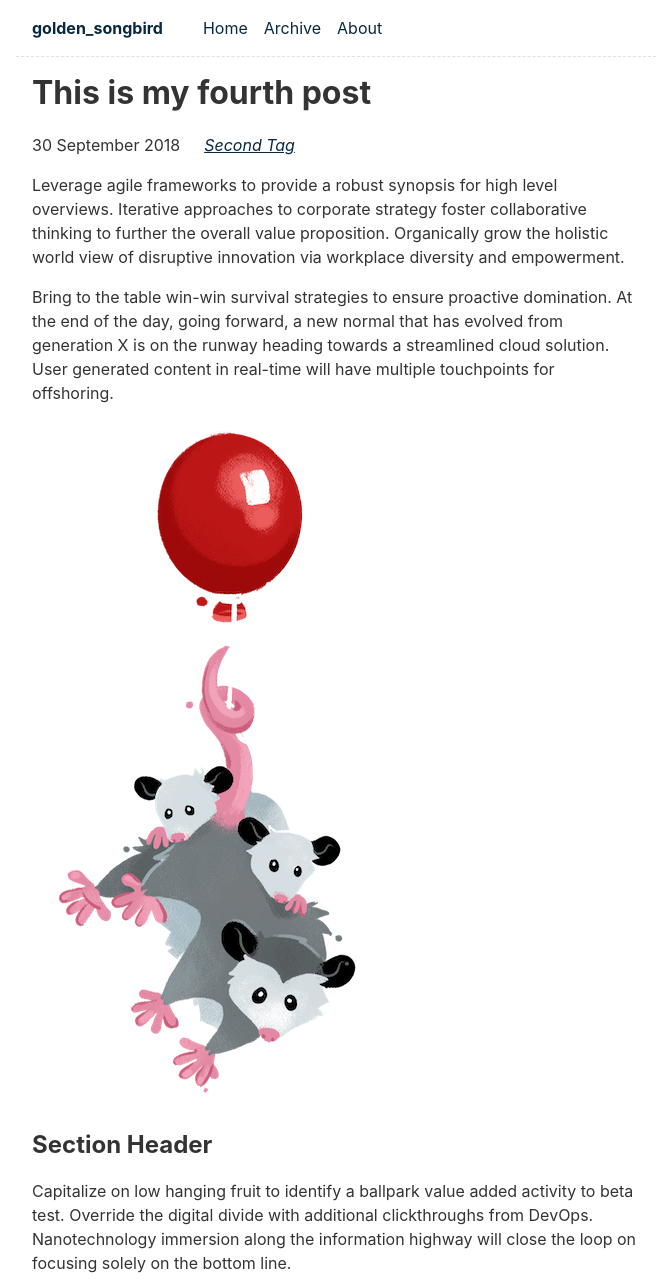
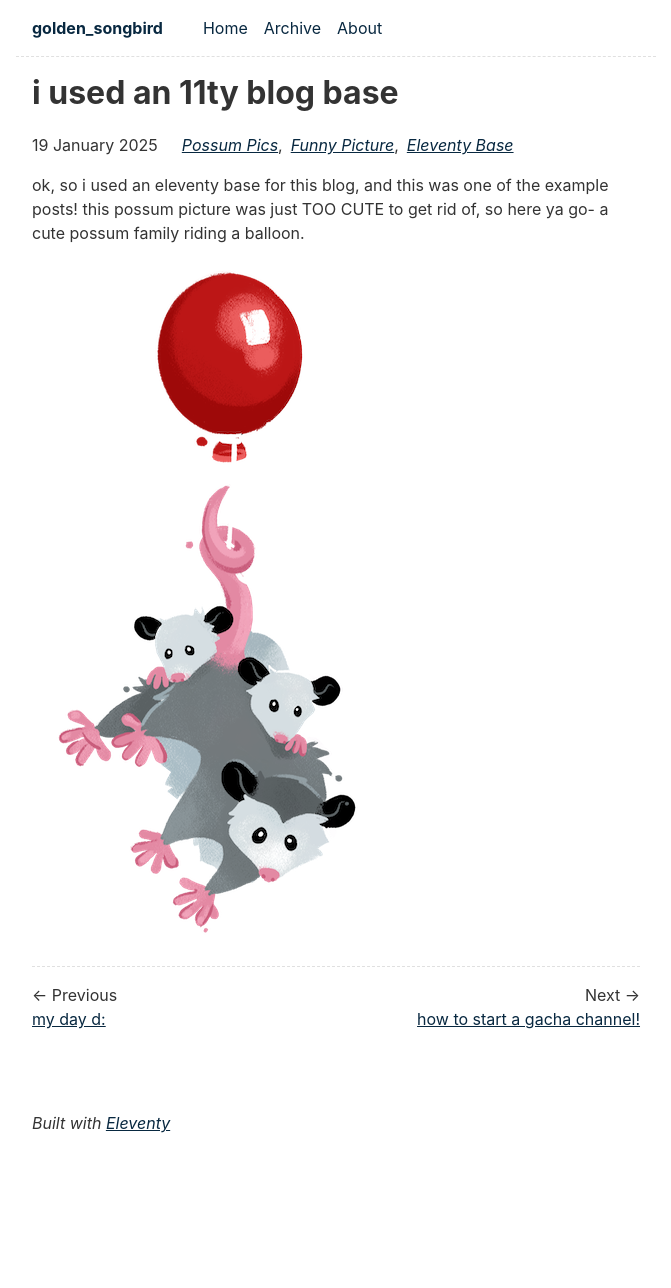
Before and after one commit to leonoratrius/golden_songbird.blog, an Eleventy site: page content/blog/fourthpost/fourthpost.md in a window 1280 px wide. Shown: the top 1288 px of the page, without its empty margins (304-975 px from the left). After the commit the page ends 1151 px from the top, so only its background shows below. Built offline with nearby package versions, Linux system fonts and the light colour scheme; Eleventy itself is replaced by a stand-in of ours; files that its build step writes are made by us from their sources; what @zachleat/heading-anchors, zod-validation-error would draw is missing.

Commit message:
updtae fourth post

```diff
--- a/content/blog/fourthpost/fourthpost.md
+++ b/content/blog/fourthpost/fourthpost.md
@@ -1,15 +1,9 @@
 ---
-title: This is my fourth post
-description: This is a post on My Blog about touchpoints and circling wagons.
-date: 2018-09-30
-tags: second tag
+title: i used an 11ty blog base
+description: i used an 11ty blog base, and this image was on a post template.
+date: 2025-01-19
+tags: ["possum pics", "funny picture", "eleventy base"]
 ---
-Leverage agile frameworks to provide a robust synopsis for high level overviews. Iterative approaches to corporate strategy foster collaborative thinking to further the overall value proposition. Organically grow the holistic world view of disruptive innovation via workplace diversity and empowerment.
-
-Bring to the table win-win survival strategies to ensure proactive domination. At the end of the day, going forward, a new normal that has evolved from generation X is on the runway heading towards a streamlined cloud solution. User generated content in real-time will have multiple touchpoints for offshoring.
+ok, so i used an eleventy base for this blog, and this was one of the example posts! this possum picture was just TOO CUTE to get rid of, so here ya go- a cute possum family riding a balloon.
 
 <img src="./possum.png" alt="A possum parent and two possum kids hanging from the iconic red balloon">
-
-## Section Header
-
-Capitalize on low hanging fruit to identify a ballpark value added activity to beta test. Override the digital divide with additional clickthroughs from DevOps. Nanotechnology immersion along the information highway will close the loop on focusing solely on the bottom line.
```
